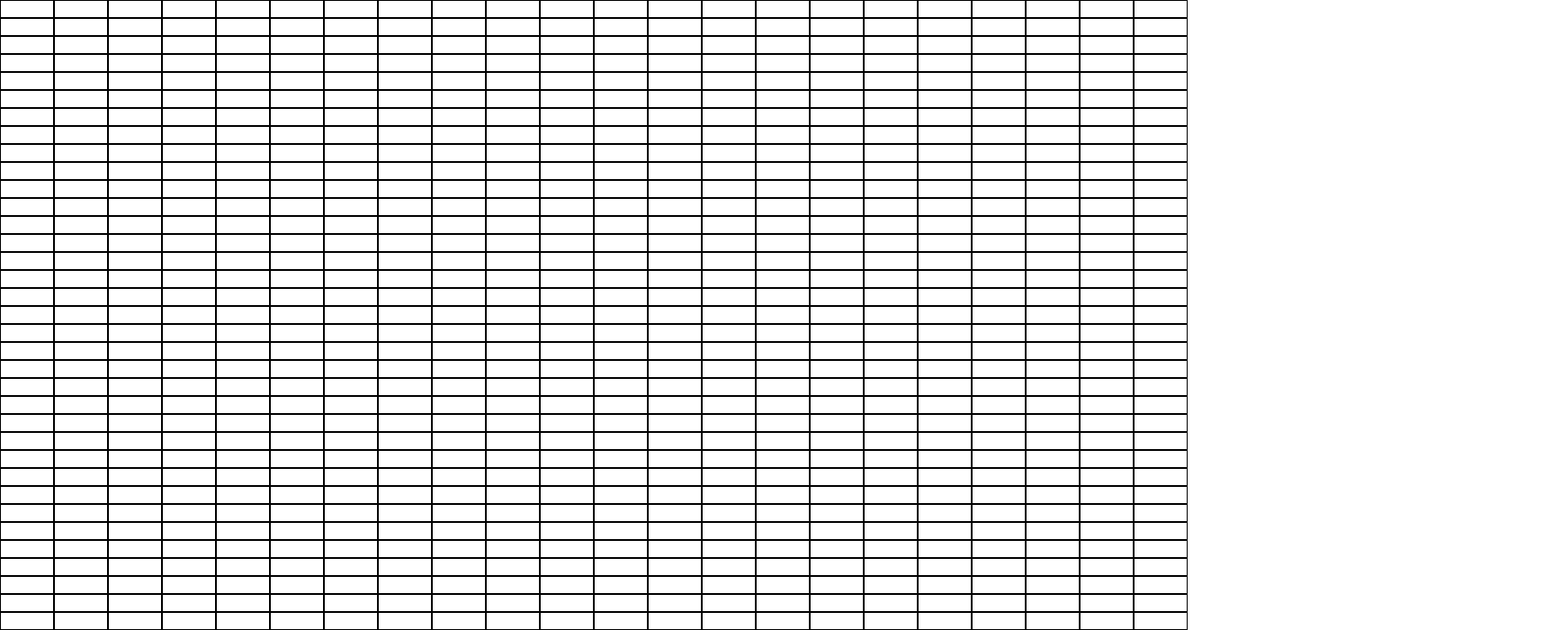
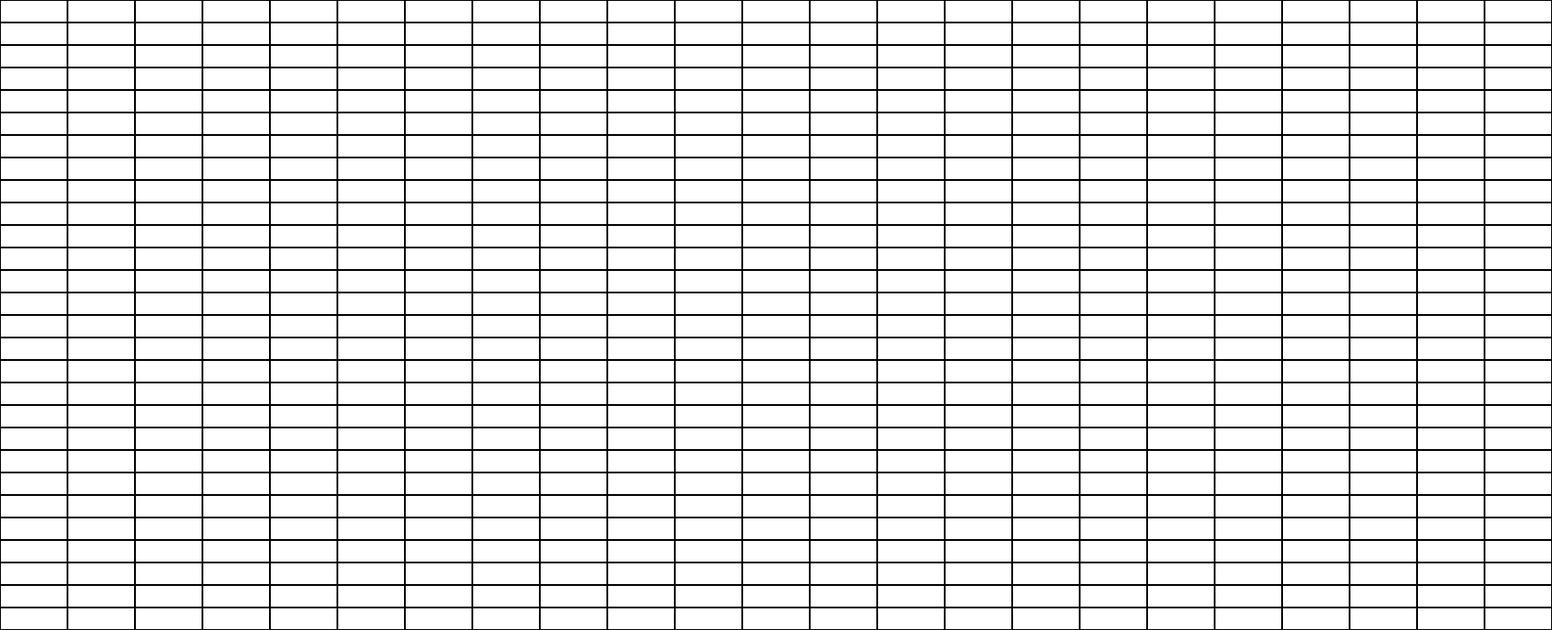
Before and after one commit to khrulenko/mgny_grid, a React (Create React App) app: page / in a window 1280 px wide. Shown: the top 700 px of the page at 90% size, 1725 px wide, since content can reach past the window. Built offline with nearby package versions, Linux system fonts and the light colour scheme.

Commit message:
added adding cells on scroll

```diff
--- a/src/App.js
+++ b/src/App.js
@@ -6,27 +6,30 @@ import './App.css';
 export function App() {
   const [rows, setRows] = useState([]);
 
-  const cellWidth = 60;
-  const cellHeight = 20;
+  const cellWidth = 75;
+  const cellHeight = 25;
+  const cellsOutside = 5;
 
-  const [cellsAmount, setCellsAmount] = useState(Math.ceil(window.innerWidth / cellWidth));
-  const [rowsAmount, setRowsAmount] = useState(Math.ceil(window.innerHeight / cellHeight));
+  const [cellsAmount, setCellsAmount] = useState(Math.ceil(window.innerWidth / cellWidth) + cellsOutside);
+  const [rowsAmount, setRowsAmount] = useState(Math.ceil(window.innerHeight / cellHeight) + cellsOutside);
 
   useEffect(() => {
     addRows(rowsAmount);
   }, []);
 
   useEffect(() => {
-    window.addEventListener('resize', addMore);
+    window.addEventListener('resize', onResizeAdder);
+    window.addEventListener('scroll', onScrollAdder);
 
     return () => {
-      window.removeEventListener('resize', addMore);
+      window.removeEventListener('resize', onResizeAdder);
+      window.removeEventListener('scroll', onScrollAdder);
     };
   });
 
-  function addMore(event) {
-    const newWidth = event.currentTarget.innerWidth;
-    const newHeight = event.currentTarget.innerHeight;
+  function onResizeAdder() {
+    const newWidth = document.documentElement.scrollWidth;
+    const newHeight = document.documentElement.scrollHeight;
 
     if (Math.ceil(newHeight / cellHeight) > rowsAmount
     && Math.ceil(newHeight / cellHeight) < 40000
@@ -41,6 +44,24 @@ export function App() {
       setCellsAmount(Math.ceil(newWidth / cellWidth));
       addCells(Math.ceil(newWidth / cellWidth) - cellsAmount);
     }
+  };
+
+  function onScrollAdder() {
+    const docX = document.documentElement.scrollWidth;
+    const docY = document.documentElement.scrollHeight;
+
+    const scrollX = window.pageXOffset;
+    const scrollY = window.pageYOffset;
+
+    if (scrollY * 100 / (docY - window.innerHeight) > 90) {
+      setRowsAmount(Math.ceil(docY / cellHeight));
+      addRows(cellsOutside);
+    };
+
+    if (scrollX * 100 / (docX - window.innerWidth) > 90) {
+      setCellsAmount(Math.ceil(docX / cellWidth));
+      addCells(cellsOutside);
+    };
   };
 
   function addRows(amount) {
@@ -79,6 +100,7 @@ export function App() {
       {rows && rows.map((row, i) => (
         <Row
           key={i}
+          rowIndex={i}
           row={row}
         />
       ))}
--- a/src/components/Cell/Cell.css
+++ b/src/components/Cell/Cell.css
@@ -1,10 +1,10 @@
 .cell {
   box-sizing: border-box;
 
-  width: 60px;
-  min-width: 60px;
-  height: 20px;
-  min-height: 20px;
+  width: 75px;
+  min-width: 75px;
+  height: 25px;
+  min-height: 25px;
   border: 1px solid black;
 
   font-size: 8px;
--- a/src/components/Cell/Cell.js
+++ b/src/components/Cell/Cell.js
@@ -1,12 +1,11 @@
 import './Cell.css';
 
-export function Cell ({ cell }) {
+export function Cell ({ cell, rowIndex, cellIndex }) {
 
 
   return (
 
     <div className={'cell'}>
-
     </div>
   );
 }
--- a/src/components/Row/Row.js
+++ b/src/components/Row/Row.js
@@ -3,13 +3,15 @@ import { Cell } from '../Cell/Cell';
 
 import './Row.css';
 
-export function Row ({ row }) {
+export function Row ({ row, rowIndex }) {
 
   return (
 
     <div className={'row'}>
-      {row.map(cell => (
+      {row.map((cell, cellIndex) => (
         <Cell
+          rowIndex={rowIndex}
+          cellIndex={cellIndex}
           key={cell.id}
           cell={cell}
         />
```
